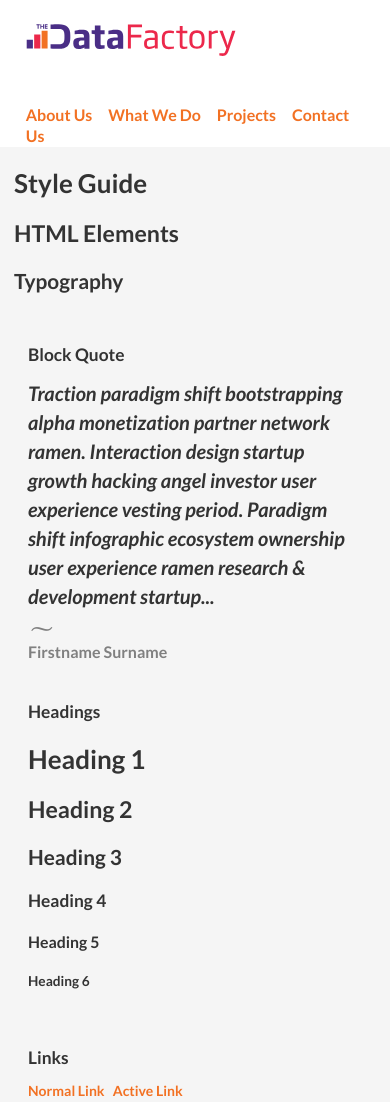
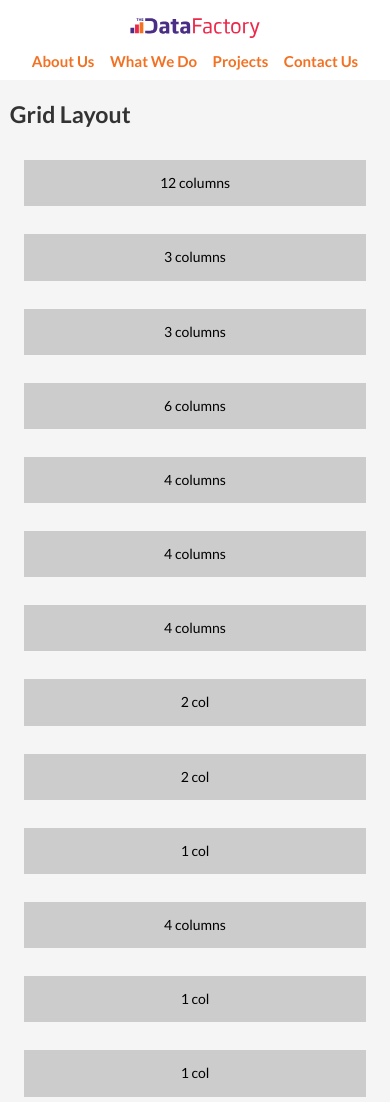
Before and after one commit to m-mma/tdf, a website: page src/index.html in a window 390 px wide. Shown: the top 1102 px of the page. Drawn offline with nearby package versions, Linux system fonts and the light colour scheme; files that its build step writes are made by us from their sources.

Commit message:
responsive adjustments to header component

```diff
--- a/src/index.html
+++ b/src/index.html
@@ -48,7 +48,6 @@
   <header>
 
     <div class="wrapper">
-      <div class="row">
 
         <a href="#" class="logo" name="Home">
           <img inline src="images/static/TDF-logo.svg"  alt="The Data Factory Logo">
@@ -61,13 +60,44 @@
           <a href="#">Contact Us</a>
         </nav>
 
-      </div>
-
     </div>
 
   </header>
 
   <main>
+
+    <article class="gridDemo" id="grid">
+      <section>
+        <div class="wrapper">
+
+          <div class="row">
+            <h2 class="text-center">Grid Layout</h2>
+            <div class="col-12"><span>12 columns</span></div>
+            <div class="col-3"><span>3 columns</span></div>
+            <div class="col-3"><span>3 columns</span></div>
+            <div class="col-6"><span>6 columns</span></div>
+          </div>
+          <div class="row">
+            <div class="col-4"><span>4 columns</span></div>
+            <div class="col-4"><span>4 columns</span></div>
+            <div class="col-4"><span>4 columns</span></div>
+          </div>
+          <div class="row">
+            <div class="col-2"><span>2 col</span></div>
+            <div class="col-2"><span>2 col</span></div>
+            <div class="col-1"><span>1 col</span></div>
+            <div class="col-4"><span>4 columns</span></div>
+            <div class="col-1"><span>1 col</span></div>
+            <div class="col-1"><span>1 col</span></div>
+            <div class="col-1"><span>1 col</span></div>
+          </div>
+        </div>
+      </section
+
+				<hr>
+
+    </article>
+
     <article>
 
       <section>
@@ -90,7 +120,6 @@
               </blockquote>
               <br>
 
-
               <h4>Headings</h4>
 
               <h1>Heading 1</h1>
@@ -99,7 +128,6 @@
               <h4>Heading 4</h4>
               <h5>Heading 5</h5>
               <h6>Heading 6</h6>
-
 
             </div>
 
@@ -110,7 +138,6 @@
               <br>
 
               <h4>Lists</h4>
-
               <div class="col-6">
                 <h5>Unordered list</h5>
                 <ul>
@@ -197,12 +224,10 @@
     <!-- END GRID DEMO -->
 
   </main>
+
   <footer>
     <div class="wrapper">
       <div class="row">
-        <nav>
-          secondary nav comes here
-        </nav>
 
         <div class="footer__copyright">
           <p>&copy; 2019 The Data Factory. All rights reserved</p>
--- a/src/sass/base/_grid.scss
+++ b/src/sass/base/_grid.scss
@@ -9,7 +9,8 @@ $mid-mobile:          "(max-width: 375px)";
 $lrg-mobile:          "(max-width: 500px)";
 $tablet:              "(max-width: 870px)";
 $laptop:              "(max-width: 1024px)";
-$desktop:             "(min-width: 1400px)";
+$lrg-laptop:          "only screen and (min-width: 1360px)";
+$desktop:             "only screen and (min-width: 1600px)";
 
 
 *,
@@ -43,7 +44,7 @@ body {
 }
 .wrapper {
   max-width: $grid-max-width;
-  // width: 100%;
+  width: 95%;
   margin: 0 auto;
 }
 .mid-content {
@@ -57,7 +58,7 @@ body {
 }
 
 .row {
-  padding: 0 1em;
+
   [class*='col-'] {
     vertical-align: top;
   }
@@ -72,10 +73,10 @@ body {
 
 
 @media #{$mobile-breakpoint} {
-  .wrapper {
-      width: 95%;
-      max-width: $grid-max-width;
-    }
+  // .wrapper {
+  //     width: 95%;
+  //     max-width: $grid-max-width;
+  //   }
   .wrapper__footer {
       // width: 95%;
       margin: 0 auto;
--- a/src/sass/base/mixins/_border-box.scss
+++ b/src/sass/base/mixins/_border-box.scss
@@ -1,3 +1,4 @@
+// example: @nclude border-box;
   @mixin border-box(){
     -moz-box-sizing: border-box;
     -webkit-box-sizing: border-box;
--- a/src/sass/components/_header.scss
+++ b/src/sass/components/_header.scss
@@ -1,9 +1,18 @@
 header {
   background-color: $white;
-  width: 100%;
   z-index: 5;
   position: relative;
+  margin: 0;
+  padding: 0;
+  display: block;
+  font-size: 14px;
+  line-height: 1.3;
 
+  .wrapper {
+    width: 90%;
+    padding: 0 1em;
+    margin: 0 auto;
+  }
 
   .logo {
     img {
@@ -23,16 +32,51 @@ header {
       }
     }
   }
-  @media #{$laptop} {
+
+@media #{$laptop} {
+  .wrapper {
+    width: 92%;
+    padding: 0;
+  }
+}
+
+  @media #{$lrg-mobile} {
     .wrapper {
-      width: 95%;
+      text-align: center;
     }
-  }
-  @media #{$desktop} {
-    .wrapper {
-      width: 87%;
+    .logo {
+      img {
+        max-width: 130px;
+      }
+    }
+    .header__nav {
+      display: block;
+      float: none;
+      padding-top: 0;
+      padding-bottom: $paragraph-margin / 2;
+      a {
+        text-align: center;
+        font-size: $paragraph-size / 1.063;
+      }
     }
   }
 
-
+  @media #{$mid-mobile} {
+    .wrapper {
+      padding: 0;
+    }
+    .header__nav {
+      a {
+        text-align: center;
+        font-size: $paragraph-size / 1.250;
+      }
+    }
+  }
+  @media #{$mobile} {
+    .header__nav {
+      a {
+        margin-right: $paragraph-size / 2;
+      }
+    }
+  }
 }
```
Also changed, not shown: index.html (+1 -1 lines), css/main-styles.css, 1 other file.
